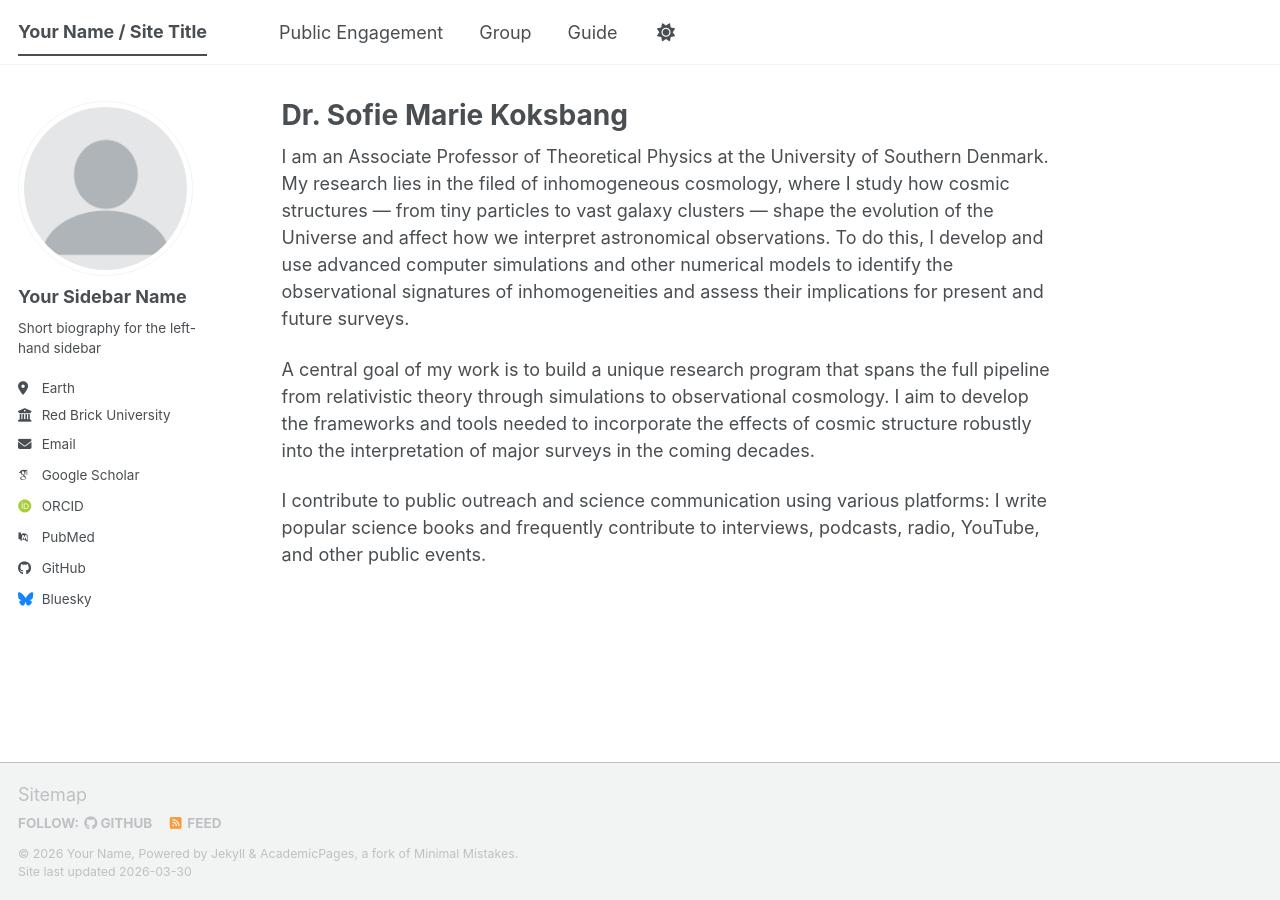
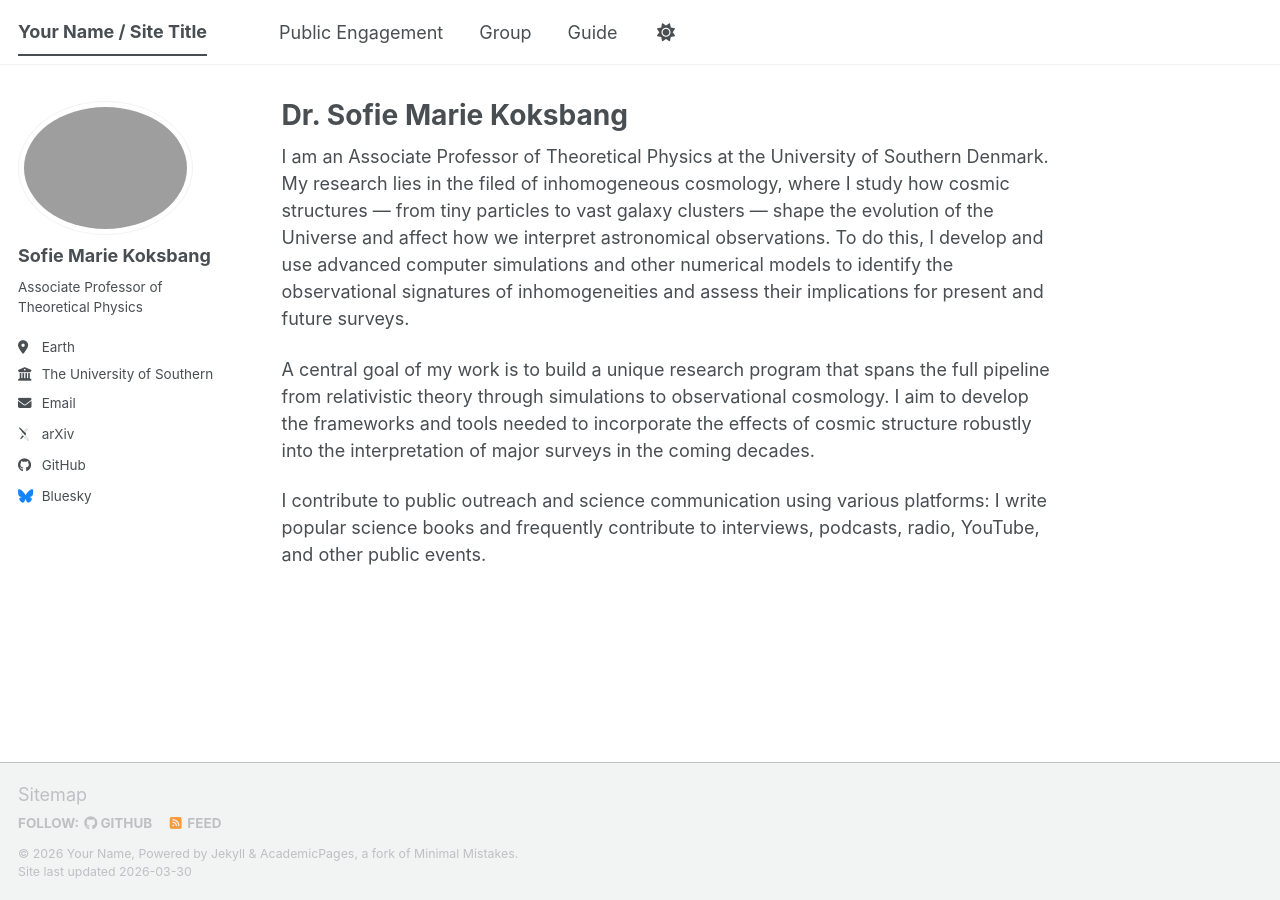
Before and after one commit to sofiemariekoksbang/sofiemariekoksbang.github.io, a Jekyll site: the page built from _pages/about.md, in a window 1280 px wide. Built offline with Jekyll 4.4.1, drawn with Linux system fonts in a browser that asks for light colours; some web fonts are replaced; a script bundle is joined from its source files by our own code; library files that are not in the unit come from our copies.

Commit message:
Update author information in _config.yml

```diff
--- a/_config.yml
+++ b/_config.yml
@@ -23,25 +23,25 @@ repository               : "academicpages/academicpages.github.io"
 #               Additional customization can be done by editing /_includes/author-profile.html
 author:
   # Biographic information
-  avatar           : "profile.png"
-  name             : "Your Sidebar Name"
+  avatar           : "20230509_151954.jpg"
+  name             : "Sofie Marie Koksbang"
   pronouns         : # example: "she/her"
-  bio              : "Short biography for the left-hand sidebar"
+  bio              : "Associate Professor of Theoretical Physics"
   location         : "Earth"
-  employer         : "Red Brick University"
+  employer         : "The University of Southern Denmark"
   uri              : # URL
-  email            : "none@example.org"
+  email            : "koksbang@cp3.sdu.dk"
 
   # Academic websites
   academia         : # URL
-  arxiv            : # URL - Update with the correct link to your profile
-  googlescholar    : "https://scholar.google.com/citations?user=PS_CX0AAAAAJ"
+  arxiv            : "https://arxiv.org/search/?query=koksbang&searchtype=all&source=header"
+  googlescholar    : #"https://scholar.google.com/citations?user=PS_CX0AAAAAJ"
   inspire-hep      : # URL
   impactstory      : # URL
-  orcid            : "https://orcid.org/yourorcidurl"
+  orcid            : #"https://orcid.org/yourorcidurl"
   semantic         : # URL
   ssrn             : # URL
-  pubmed           : "https://www.ncbi.nlm.nih.gov/pubmed/?term=john+snow"
+  pubmed           : #"https://www.ncbi.nlm.nih.gov/pubmed/?term=john+snow"
   researchgate     : # URL
   scopus           : # URL
   zotero           : # URL
```
